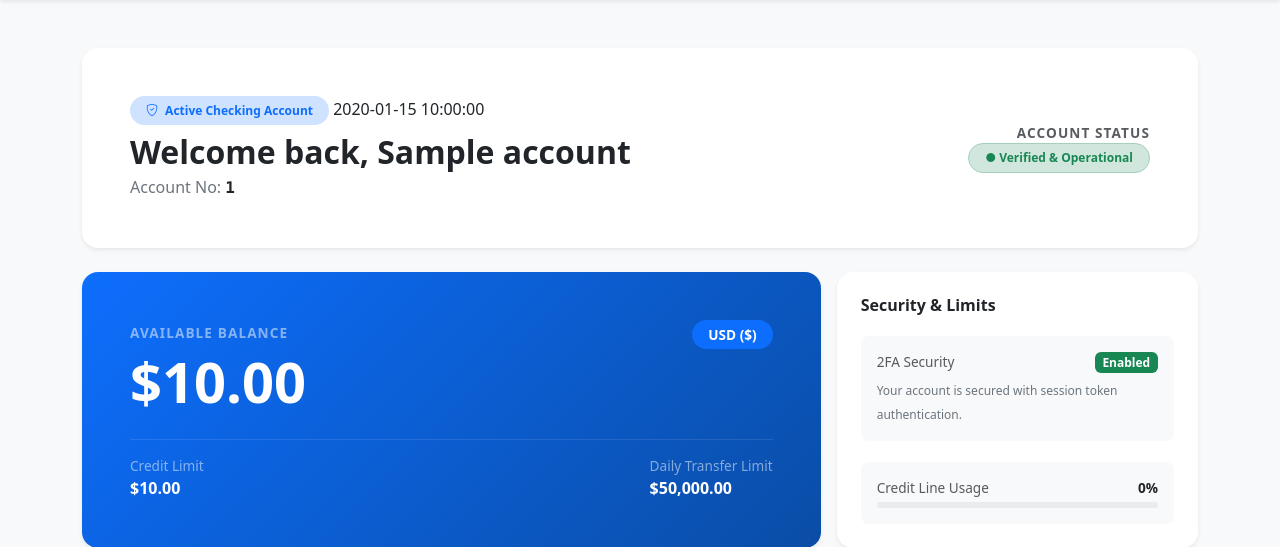
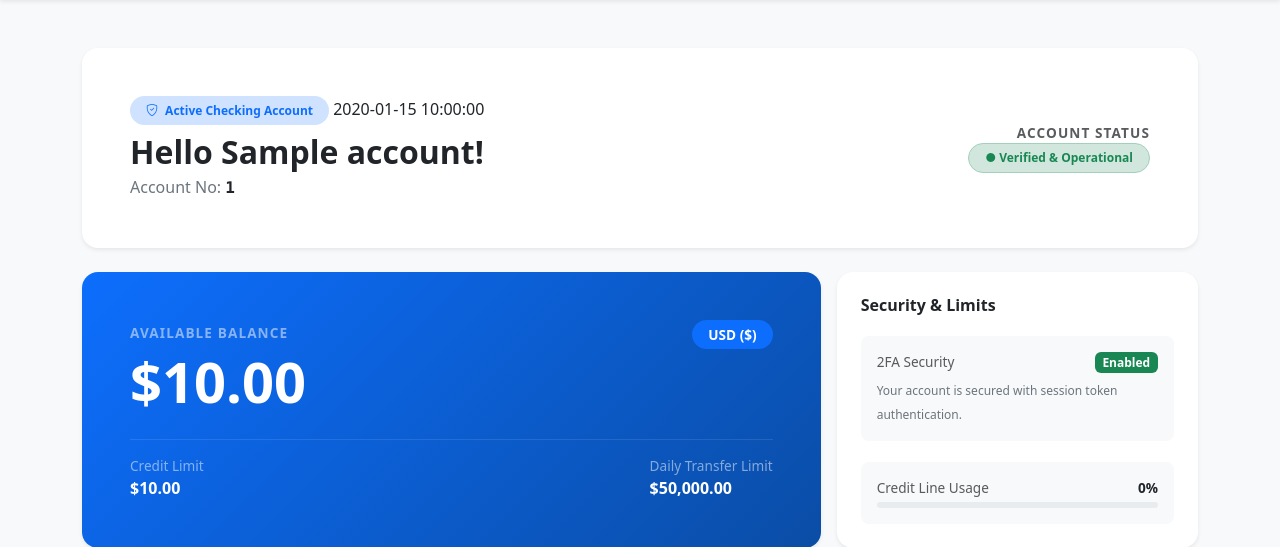
Before and after one commit to uniquedigitals/Bank, a Flask app: template templates/index.html in a window 1280 px wide. Shown: the part 92-639 px from the top of the page. Run offline with Flask 3, Linux system fonts and the light colour scheme; the template is opened without the code that fills it: most values are stand-ins (such as "Sample title", 1, 10 or a date in 2020).

Commit message:
Update index.html

```diff
--- a/templates/index.html
+++ b/templates/index.html
@@ -12,7 +12,7 @@
                     <i class="bi bi-shield-check me-1"></i> Active Checking Account
                 </span>
  {{ time }}
-                <h2 class="fw-bold text-dark mb-1">Welcome back, {{ account.name }}</h2>
+                <h2 class="fw-bold text-dark mb-1">Hello {{ account.name }}!</h2>
                 <p class="text-secondary mb-0">
                     Account No:
                     <span class="font-monospace fw-semibold text-dark">{{ account.account_number }}</span>
```
